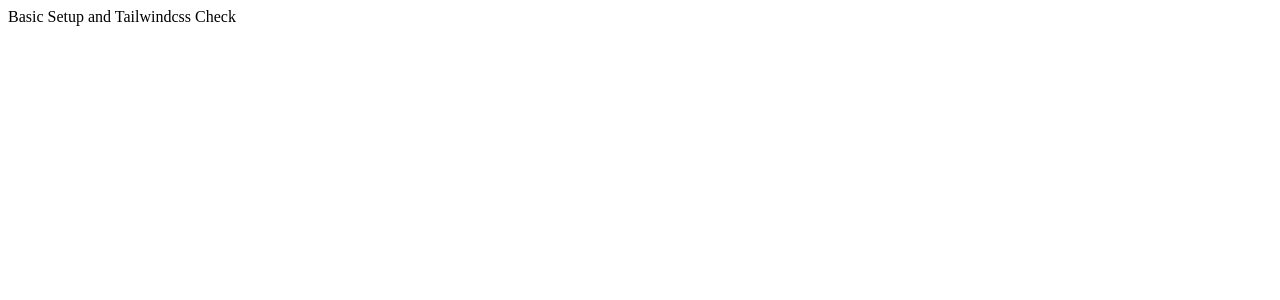
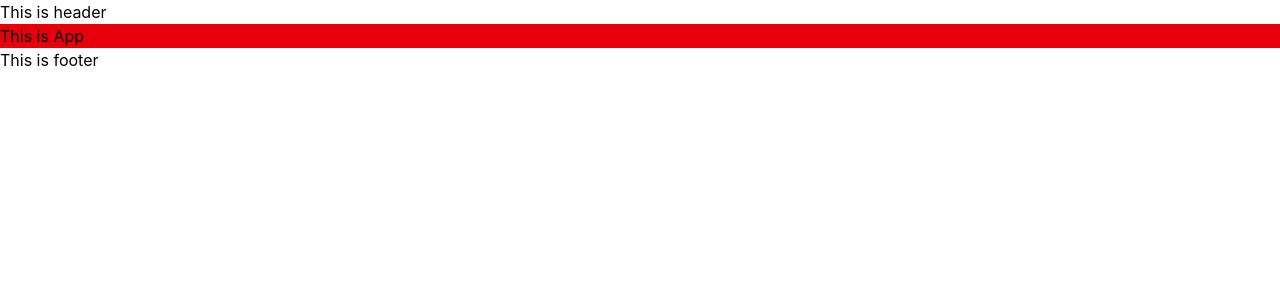
Before and after one commit to laxmancroy/mern-without-ai, a React (Vite) app: page / in a window 1280 px wide. Shown: the top 300 px of the page. Built offline with nearby package versions, Linux system fonts and the light colour scheme.

Commit message:
header and footer prototype setup

```diff
--- a/src/App.css
+++ /dev/null
@@ -1 +0,0 @@
-@import 'tailwindcss';
--- a/src/App.jsx
+++ b/src/App.jsx
@@ -1,6 +1,13 @@
+import { Header } from './components/Header';
+import { Footer } from './components/Footer';
+
 function App() {
   return (
-    <div className="bg-red-600">Basic Setup and Tailwindcss Check</div>
+    <>
+      <Header />
+      <div className="bg-red-600">This is App</div>
+      <Footer />
+    </>
   )
 }
 
--- /dev/null
+++ b/src/components/Footer.jsx
@@ -0,0 +1,5 @@
+export function Footer() {
+    return (
+        <div>This is footer</div>
+    )
+}
--- /dev/null
+++ b/src/components/Header.jsx
@@ -0,0 +1,5 @@
+export function Header() {
+    return (
+        <div>This is header</div>
+    )
+}
```
Also changed, not shown: src/main.jsx (+6 -6 lines).
